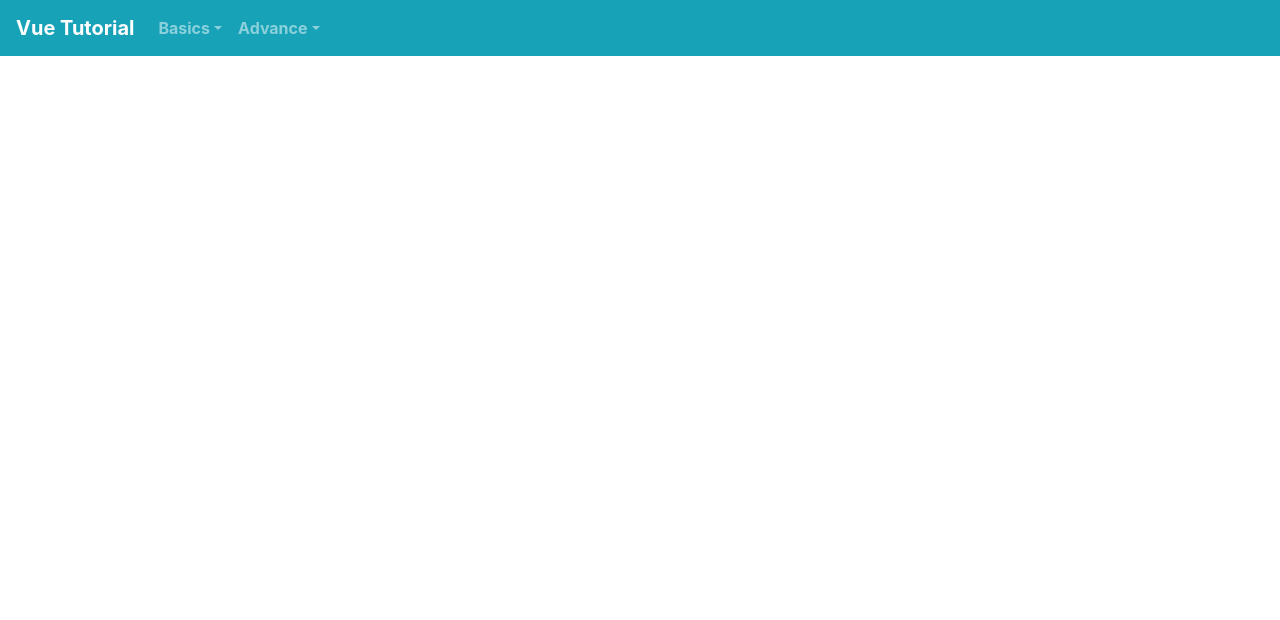
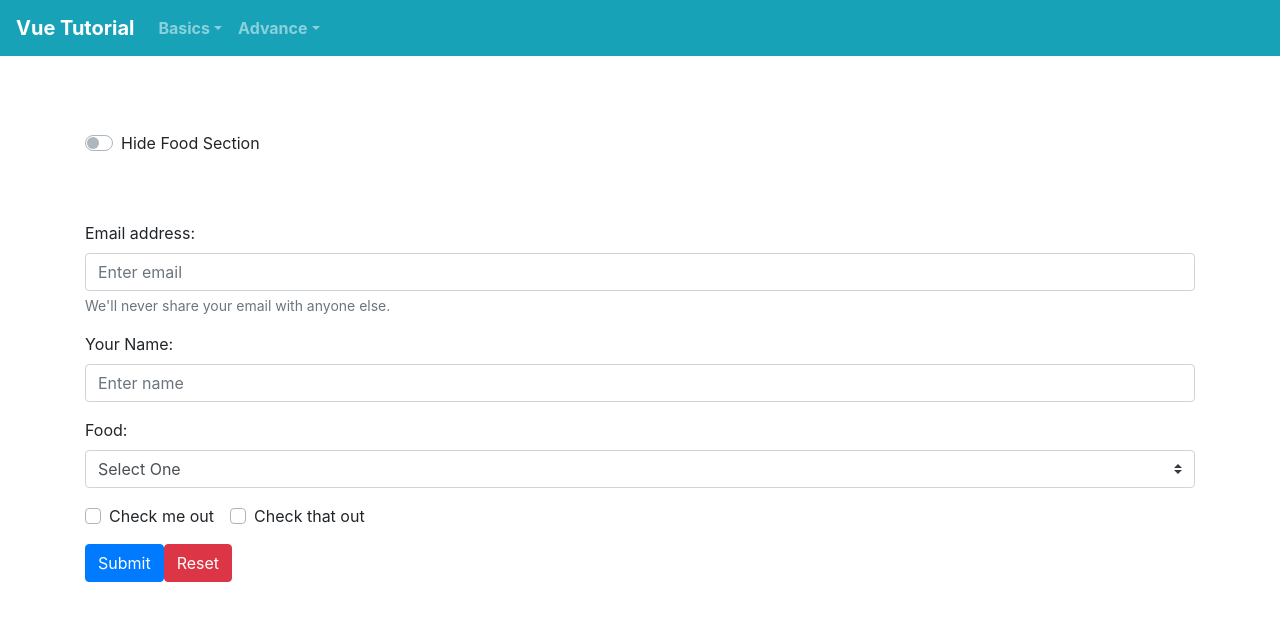
Before and after one commit to dukererenst/vue-tutorial, a Vue app: page /advanced/communication in a window 1280 px wide. Shown: the top 620 px of the page. Built offline with nearby package versions, Linux system fonts and the light colour scheme.

Commit message:
Components communications

```diff
--- a/src/components/base/Navbar.vue
+++ b/src/components/base/Navbar.vue
@@ -25,7 +25,7 @@
       <b-navbar-nav>
         <b-nav-item-dropdown text="Advance" left>
           <b-dropdown-item @click="$router.push({ name: 'lifecycles' })">Lifecycles</b-dropdown-item>
-          <b-dropdown-item href="#">Component communications</b-dropdown-item>
+          <b-dropdown-item  @click="$router.push({ name: 'communication' })">Component communications</b-dropdown-item>
           <b-dropdown-item @click="$router.push({ name: 'slot' })">Slots</b-dropdown-item>
           <b-dropdown-item @click="$router.push({ name: 'mixins' })">Mixins</b-dropdown-item>
           <b-dropdown-item href="#">Vue-router</b-dropdown-item>
--- /dev/null
+++ b/src/components/signUp.vue
@@ -0,0 +1,103 @@
+<template>
+  <b-form @submit.prevent="onSubmit" @reset="onReset"  style="min-height: 400px;">
+      <!-- <b-form @submit="onSubmit" @reset="onReset">    NOTE: Event Modifiers -->
+    <b-form-group
+      id="input-group-1"
+      label="Email address:"
+      label-for="input-1"
+      description="We'll never share your email with anyone else."
+    >
+      <b-form-input
+        id="input-1"
+        v-model="form.email"
+        type="email"
+        placeholder="Enter email"
+        required
+      ></b-form-input>
+    </b-form-group>
+
+    <b-form-group id="input-group-2" label="Your Name:" label-for="input-2">
+      <b-form-input
+        id="input-2"
+        v-model="form.name"
+        placeholder="Enter name"
+        required
+      ></b-form-input>
+    </b-form-group>
+
+    <b-form-group  v-if="!hideFood" id="input-group-3" label="Food:" label-for="input-3">
+      <b-form-select
+        id="input-3"
+        v-model="form.food"
+        :options="foods"
+        required
+      ></b-form-select>
+    </b-form-group>
+
+    <b-form-group id="input-group-4" v-slot="{ ariaDescribedby }">
+      <b-form-checkbox-group
+        v-model="form.checked"
+        id="checkboxes-4"
+        :aria-describedby="ariaDescribedby"
+      >
+        <b-form-checkbox value="me">Check me out</b-form-checkbox>
+        <b-form-checkbox value="that">Check that out</b-form-checkbox>
+      </b-form-checkbox-group>
+    </b-form-group>
+
+    <b-button type="submit" variant="primary">Submit</b-button>
+    <b-button type="reset" variant="danger">Reset</b-button>
+  </b-form>
+</template>
+
+<script>
+export default {
+  props: {
+      hideFood: {
+          type: Boolean,
+          default: false
+      }
+  },
+  data() {
+    return {
+      form: {
+        email: "",
+        name: "",
+        food: null,
+        checked: [],
+      },
+      foods: [
+        { text: "Select One", value: null },
+        "Carrots",
+        "Beans",
+        "Tomatoes",
+        "Corn",
+      ],
+      show: true,
+    };
+  },
+    methods: {
+      onSubmit() {
+          const vm = this;
+
+          return vm.$emit('submit', JSON.stringify(this.form));
+      },
+      onReset(event) {
+        event.preventDefault()
+        // Reset our form values
+        this.form.email = ''
+        this.form.name = ''
+        this.form.food = null
+        this.form.checked = []
+        // Trick to reset/clear native browser form validation state
+        this.show = false
+        this.$nextTick(() => {
+          this.show = true
+        })
+      }
+    }
+};
+</script>
+
+<style>
+</style>
--- a/src/router/index.js
+++ b/src/router/index.js
@@ -12,6 +12,7 @@ import computedAndWatchersView from '../views/basics/ComputedAndWatchers';
 import componentRegistrationView from '../views/basics/ComponentRegistration';
 
 import lifecyclesView from '../views/advanced/Lifecycles';
+import communicationView from '../views/advanced/Communication';
 import slotView from '../views/advanced/Slot';
 import mixinsView from '../views/advanced/Mixins';
 
@@ -57,6 +58,11 @@ const routes = [
     component: lifecyclesView
   },
   {
+    path: '/advanced/communication',
+    name: 'communication',
+    component: communicationView
+  },
+  {
     path: '/advanced/slot',
     name: 'slot',
     component: slotView
--- /dev/null
+++ b/src/views/advanced/Communication.vue
@@ -0,0 +1,44 @@
+<template>
+  <div style="padding: 4%">
+    <b-container class="bv-example-row" style="padding-top: 2%">
+      <b-row style="padding-bottom: 6%;">
+        <b-col>
+          <b-form-checkbox v-model="hideFoodSection" name="check-button" switch>
+            Hide Food Section          </b-form-checkbox>
+        </b-col>
+      </b-row>
+      <b-row>
+        <b-col>
+          <sign-up :hide-food="hideFoodSection" @submit="onSubmit" />
+        </b-col>
+      </b-row>
+      <b-row style="padding-top: 2%">
+        <b-col> </b-col>
+      </b-row>
+    </b-container>
+  </div>
+</template>
+
+<script>
+import SignUp from "../../components/signUp.vue";
+
+export default {
+  components: {
+    SignUp,
+  },
+  data() {
+    return {
+      hideFoodSection: false,
+    };
+  },
+
+  methods: {
+    onSubmit(form) {
+      console.log("form: ", form);
+    },
+  },
+};
+</script>
+
+<style>
+</style>
```
